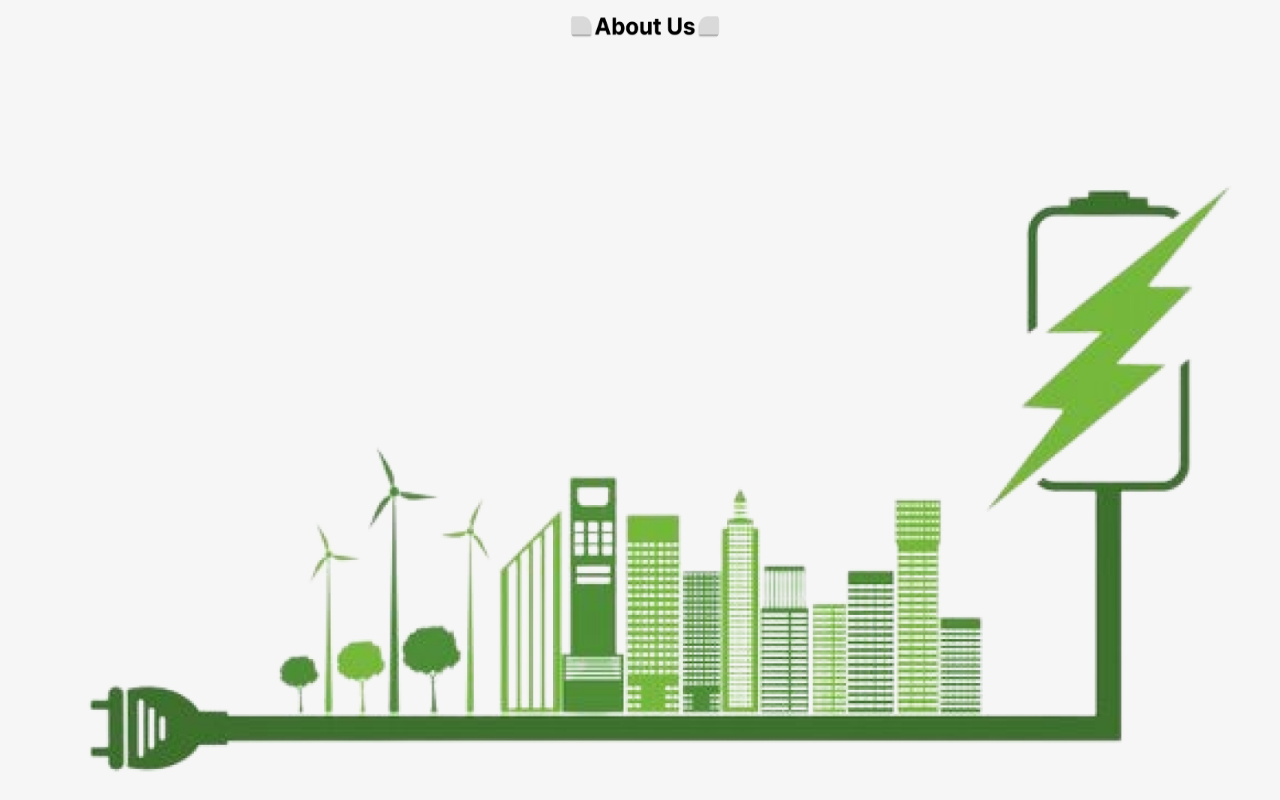
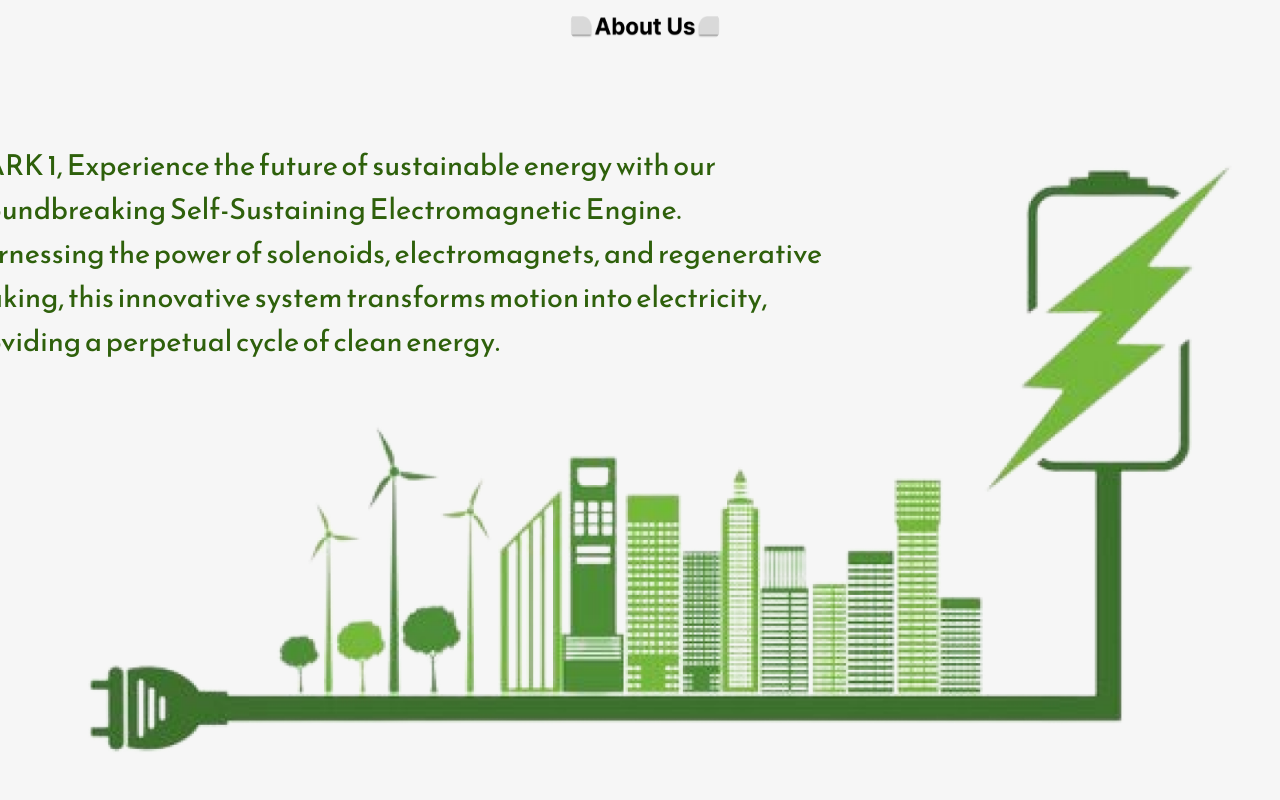
Before and after one commit to arshbhushan/MARK-1, a React (Create React App) app: page / in a window 1280 px wide. Shown: the part 1320-2120 px from the top of the page. Built offline with nearby package versions, Linux system fonts and the light colour scheme.

Commit message:
completedAboutUs

```diff
--- a/src/components/About.js
+++ b/src/components/About.js
@@ -12,11 +12,12 @@ const About = () => {
       {/* <div className="about-section-image-container">
         <img src='/AboutUs.png' alt="About Section Image" />
       </div> */}
-      <div className="about-section-text-container">
+       <div className="about-section-text-container">
         {/* Rest of your content */}
-      </div>
-      <div >
-      <img src='/AboutUs_Description.png' alt="About Background" />
+        <p className="about-text">
+          MARK 1, Experience the future of sustainable energy with our groundbreaking Self-Sustaining Electromagnetic Engine. Harnessing the power of solenoids, electromagnets, and regenerative braking, this innovative system transforms motion into electricity, providing a perpetual cycle of clean energy.
+        </p>
+        <img src='/AboutUs_Description.png' alt="About Background" />
       </div>
     </div>
   );
--- a/src/components/AboutUs.css
+++ b/src/components/AboutUs.css
@@ -27,6 +27,15 @@
   }
 
   .about-section-text-container {
-    text-align: center;
-    margin-top: 20px; /* Add margin between text and images */
+    position: relative;
   }
+
+  .about-text {
+    position: absolute;
+    top: 18%;
+    left: 30%;
+    transform: translate(-50%, -50%);
+    color: #2E600B; /* Adjust text color as needed */
+    font-size: 1.8rem;
+    z-index: 2; /* Ensure text is above the image */
+  }
```
